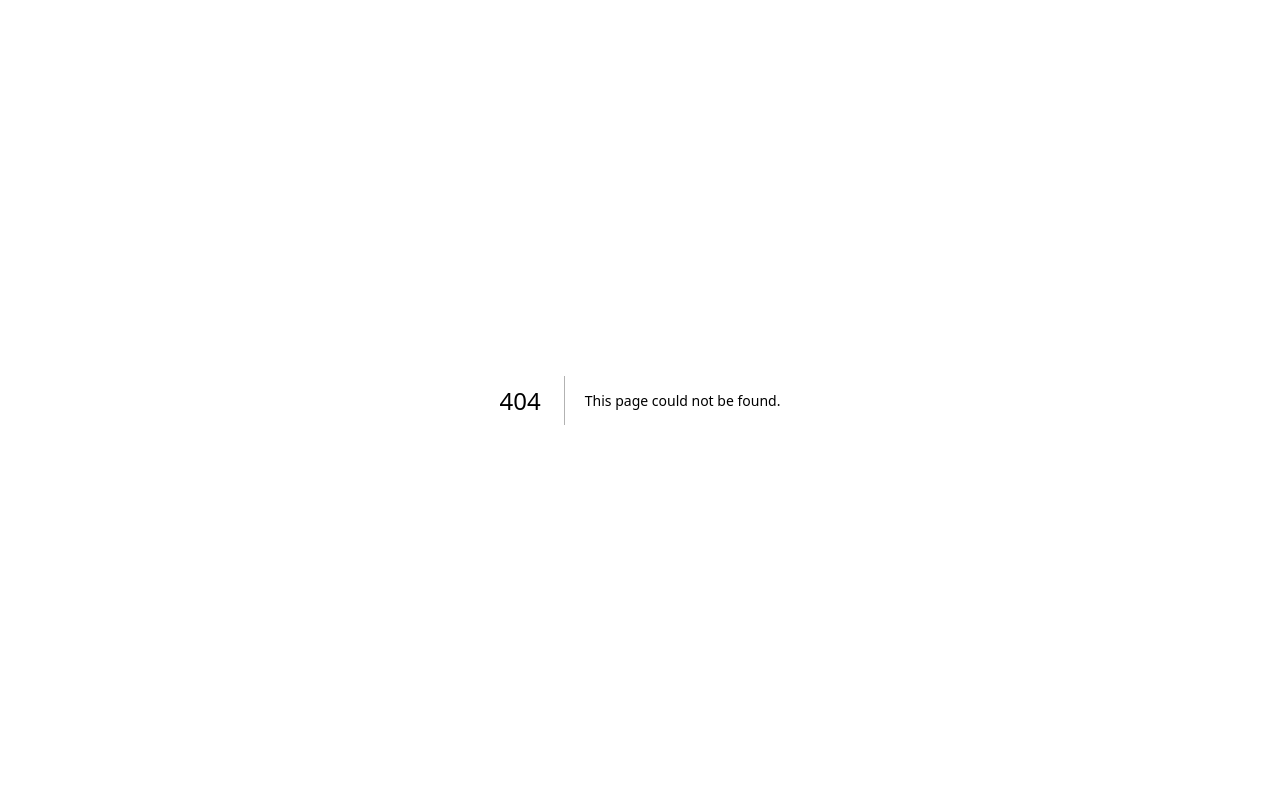
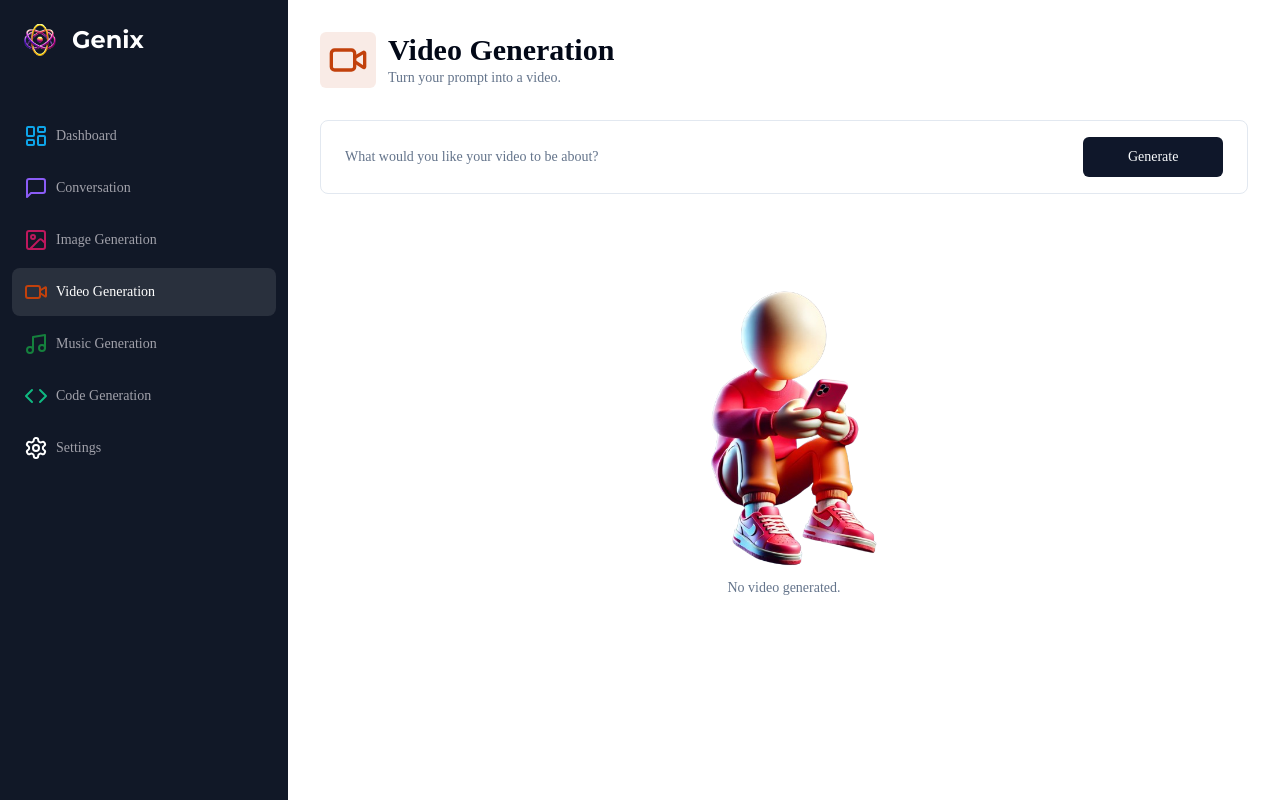
Before and after one commit to PJPhukan/AI-SAAS, a Next.js app: page /video in a window 1280 px wide. Before the commit this address had no page. Built offline with nearby package versions, Linux system fonts and the light colour scheme; a web font is replaced by a local one.

Commit message:
feat : " Video generation model "

```diff
--- /dev/null
+++ b/app/(dashboard)/(routes)/video/constants.ts
@@ -0,0 +1,8 @@
+import * as z from "zod"
+
+
+export const fromSchema = z.object({
+    prompt: z.string().min(1, {
+        message: "Video prompt is required"
+    })
+})
--- /dev/null
+++ b/app/(dashboard)/(routes)/video/page.tsx
@@ -0,0 +1,111 @@
+"use client";
+
+import * as z from "zod";
+import axios from "axios";
+import { useRouter } from "next/navigation";
+import React, { useState } from "react";
+import { useForm } from "react-hook-form";
+import { zodResolver } from "@hookform/resolvers/zod";
+import { VideoIcon } from "lucide-react";
+
+import Heading from "@/components/Heading";
+import { fromSchema } from "./constants";
+import { Form, FormControl, FormField, FormItem } from "@/components/ui/form";
+import { Input } from "@/components/ui/input";
+import { Button } from "@/components/ui/button";
+import Empty from "@/components/Empty";
+import Loader from "@/components/Loader";
+
+const VideoPage = () => {
+  const router = useRouter();
+  const [video, setVideo] = useState<string>();
+  const form = useForm<z.infer<typeof fromSchema>>({
+    resolver: zodResolver(fromSchema),
+    defaultValues: {
+      prompt: "",
+    },
+  });
+
+  const isLoading = form.formState.isSubmitting;
+
+  const onSumbitForm = async (data: z.infer<typeof fromSchema>) => {
+    try {
+      setVideo(undefined);
+
+      const response = await axios.post("/api/video", data);
+      console.log("GENERATED VIDEO RESPONSE :", response);
+
+      setVideo(response.data[0]);
+      form.reset();
+    } catch (error) {
+      //TODO: Open Pro model
+
+      console.log("ERROR VIDEO GENERATION API REQUEST", error);
+    } finally {
+      router.refresh(); //refresh the page
+    }
+  };
+
+  return (
+    <div>
+      <Heading
+        title="Video Generation"
+        description="Turn your prompt into a video."
+        icon={VideoIcon}
+        iconColor="text-orange-700"
+        bgColor="bg-orange-700/10"
+      />
+      <div className="px-4 lg:px-8">
+        <div>
+          <Form {...form}>
+            <form
+              onSubmit={form.handleSubmit(onSumbitForm)}
+              className=" rounded-lg border w-full p-4 px-3 md:px-6 focus-within:shadow-sm grid grid-cols-12 gap-2"
+            >
+              <FormField
+                name="prompt"
+                render={({ field }) => (
+                  <FormItem className="col-span-12 lg:col-span-10">
+                    <FormControl className="m-0 p-0">
+                      <Input
+                        placeholder="What would you like your video to be about?"
+                        {...field}
+                        className="border-0 outline-none focus-visible:ring-0 focus-visible:ring-transparent "
+                        disabled={isLoading}
+                      />
+                    </FormControl>
+                  </FormItem>
+                )}
+              />
+              <Button
+                className="col-span-12 lg:col-span-2 w-full"
+                disabled={isLoading}
+              >
+                Generate
+              </Button>
+            </form>
+          </Form>
+        </div>
+        <div className="space-y-4 mt-4">
+          {isLoading && (
+            <div className="p-8 rounded-lg w-full flex items-center justify-center bg-muted">
+              <Loader />
+            </div>
+          )}
+          {!video && !isLoading && <Empty label="No video generated." />}
+
+          {video && (
+            <video
+              className="w-full aspect-video mt-8 rounded-lg border bg-black"
+              controls
+            >
+              <source src={video} />
+            </video>
+          )}
+        </div>
+      </div>
+    </div>
+  );
+};
+
+export default VideoPage;
--- /dev/null
+++ b/app/api/video/route.ts
@@ -0,0 +1,46 @@
+import Configuration from 'openai'
+
+import Replicate from 'replicate'
+
+import { auth } from '@clerk/nextjs/server'
+
+import { NextResponse } from 'next/server'
+
+const replicate = new Replicate({
+    auth: process.env.REPLICATE_API_TOKEN
+})
+
+export async function POST(request: Request) {
+    try {
+
+        const { userId } = await auth();
+
+        const { prompt } = await request.json();
+
+        if (!userId) {
+            return new NextResponse("Unauthorized", { status: 401 })
+        }
+
+
+
+        if (!prompt) {
+            return new NextResponse("Prompt is required ", { status: 400 })
+        }
+
+        const input = {
+            fps: 24,
+            width: 1024,
+            height: 576,
+            prompt: prompt,
+            guidance_scale: 17.5
+        };
+
+        const response = await replicate.run("anotherjesse/zeroscope-v2-xl:9f747673945c62801b13b84701c783929c0ee784e4748ec062204894dda1a351", { input });
+
+        return NextResponse.json(response);
+
+    } catch (error) {
+        console.log("Error occured while [VIDEO] ", error)
+        return new NextResponse("Internal server error", { status: 500 })
+    }
+}
```
